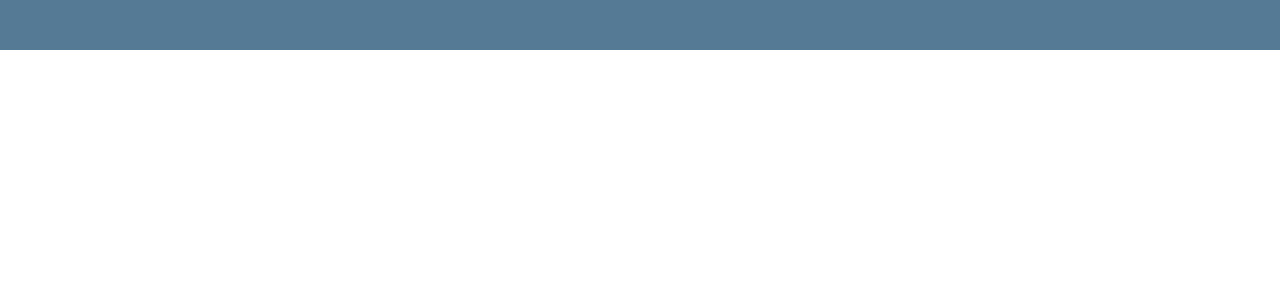
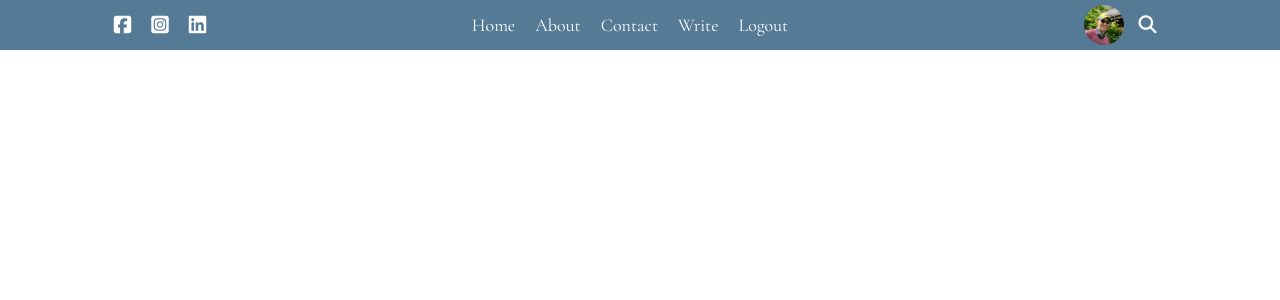
Before and after one commit to Phili0916/blog-design-react, a React (Create React App) app: page / in a window 1280 px wide. Shown: the top 300 px of the page. Built offline with nearby package versions, Linux system fonts and the light colour scheme.

Commit message:
added nav

```diff
--- a/public/index.html
+++ b/public/index.html
@@ -14,6 +14,11 @@
       href="https://fonts.googleapis.com/css2?family=Cormorant+Garamond:wght@300;400;500;600;700&family=Lora:ital,wght@1,400;1,500;1,600;1,700&family=Varela+Round&display=swap"
       rel="stylesheet"
     >
+    <link href="https://cdnjs.cloudflare.com/ajax/libs/font-awesome/6.5.1/css/all.min.css"
+          integrity="sha512-DTOQO9RWCH3ppGqcWaEA1BIZOC6xxalwEsw9c2QQeAIftl+Vegovlnee1c9QX4TctnWMn13TZye+giMm8e2LwA=="
+          crossorigin="anonymous" referrerpolicy="no-referrer"
+          rel="stylesheet"
+        >
     <style>
       * {
         margin: 0;
--- a/src/App.js
+++ b/src/App.js
@@ -1,10 +1,11 @@
-import Topbar from "./topbar/Topbar";
+import Navbar from "./navbar/Navbar";
 
 function App() {
   return (
-    <div className="App">
-      <Topbar />
-    </div>
+    <>
+      <Navbar />
+
+    </>
   );
 }
 
--- /dev/null
+++ b/src/navbar/Navbar.jsx
@@ -0,0 +1,30 @@
+import React from 'react'
+import './navbar.css'
+import profilePicture from './../images/prof_image.jpg'
+
+const Navbar = () => {
+  return (
+    <div className='nav'>
+        <div className='navLeft'>
+            <i className="navIcon fa-brands fa-square-facebook"></i>
+            <i className="navIcon fa-brands fa-square-instagram"></i>
+            <i className="navIcon fa-brands fa-linkedin"></i>
+        </div>
+        <div className='navCenter'>
+          <ul className="navList">
+            <li className="navListItem">Home</li>
+            <li className="navListItem">About</li>
+            <li className="navListItem">Contact</li>
+            <li className="navListItem">Write</li>
+            <li className="navListItem">Logout</li>
+          </ul>
+        </div>
+        <div className='navRight'>
+          <img className="navImage" src={profilePicture} alt="profile Image"/>
+          <i className=" navSearchIcon fa-solid fa-magnifying-glass"></i>
+        </div>
+    </div>
+  )
+}
+
+export default Navbar
--- /dev/null
+++ b/src/navbar/navbar.css
@@ -0,0 +1,58 @@
+.nav {
+    width: 100%;
+    height: 50px;
+    background-color: #557A95;
+    position: -webkit-sticky;
+    position: sticky;
+    top: 0;
+    display: flex;
+    align-items: center;
+    font-family:'Cormorant Garamond', serif;;
+}
+
+.navLeft, .navRight {
+    flex: 3;
+    display: flex;
+    justify-content: center;
+    align-items: center;
+}
+
+.navCenter {
+    flex: 6;
+}
+
+.navIcon {
+    font-size: 20px;
+    cursor: pointer;
+    margin: 10px;
+    color:white;
+}
+
+.navImage {
+    width: 40px;
+    height: 40px;
+    border-radius: 50%;
+    object-fit: cover;
+}
+
+.navList {
+    display: flex;
+    justify-content: center;
+    margin: 0;
+    padding: 0;
+    list-style: none;
+}
+
+.navListItem {
+    margin-right: 20px;
+    cursor: pointer;
+    font-size: 18px;
+    color: white;
+}
+
+.navSearchIcon {
+    font-size: 18px;
+    color: white;
+    cursor: pointer;
+    margin-left: 15px;
+}
--- a/src/topbar/Topbar.jsx
+++ /dev/null
@@ -1,12 +0,0 @@
-import React from 'react'
-import './topbar.css'
-
-const Topbar = () => {
-  return (
-    <div className='top'>
-
-    </div>
-  )
-}
-
-export default Topbar
--- a/src/topbar/topbar.css
+++ /dev/null
@@ -1,7 +0,0 @@
-.top {
-    width: 100%;
-    height: 50px;
-    background-color: #557A95;
-    position: webkit-sticky;
-    top: 0;
-}
```
Also changed, not shown: src/images/prof_image.jpg (added).
